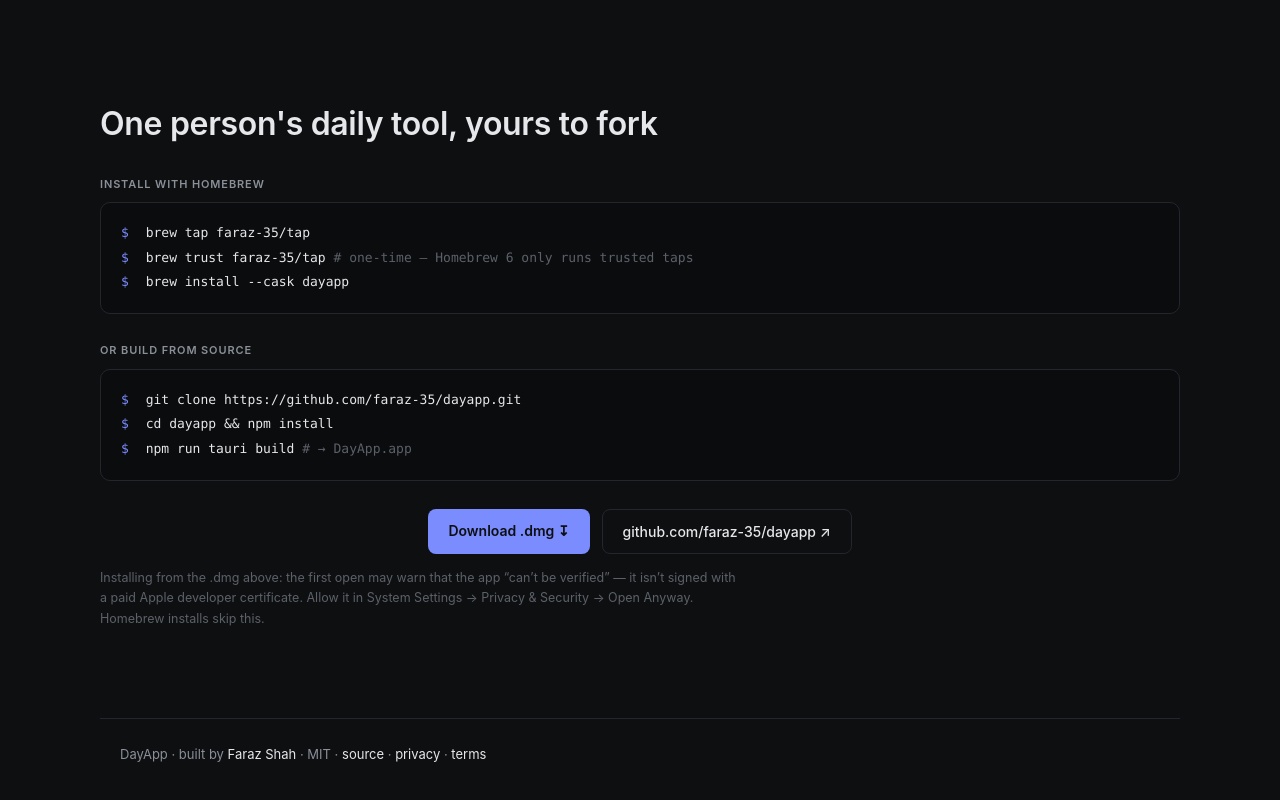
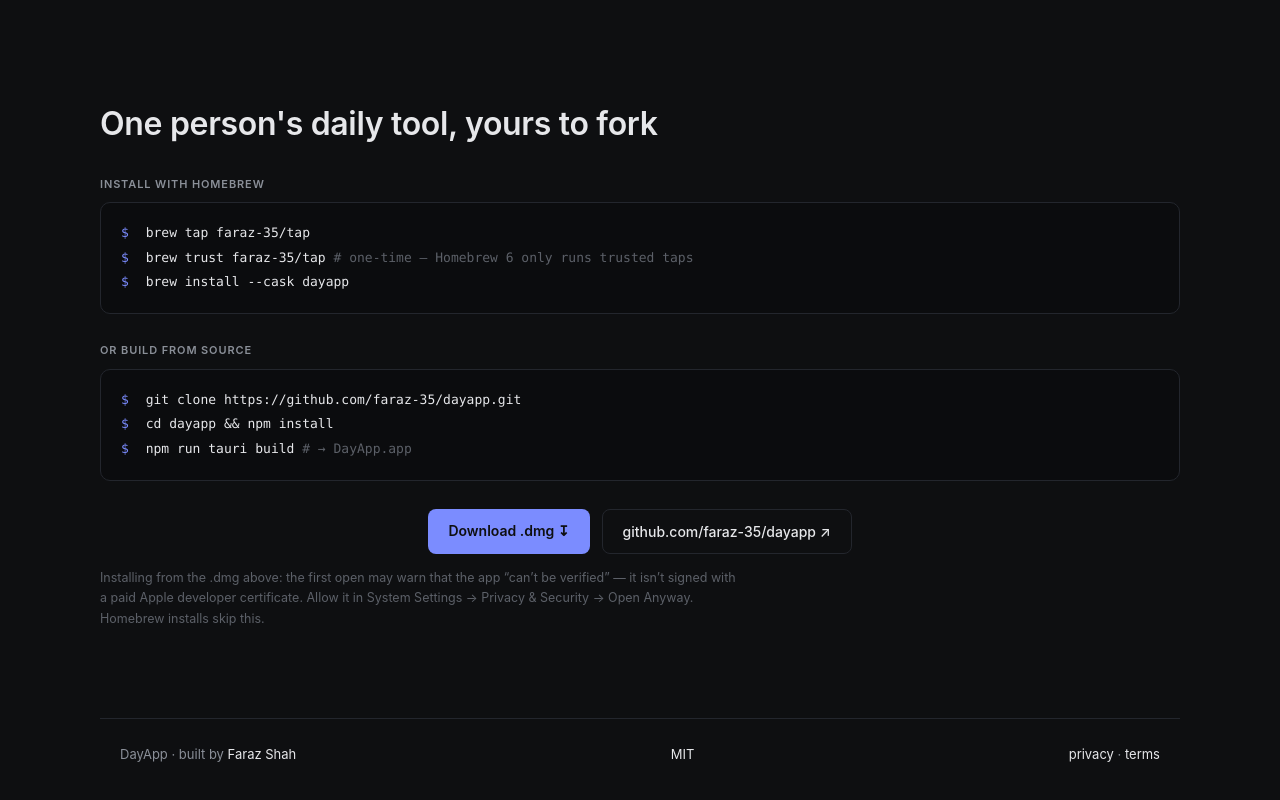
Before and after one commit to faraz-35/dayapp-site, a React (Vite) app: page / in a window 1280 px wide. Shown: the part 4251-5051 px from the top of the page. Built offline with nearby package versions, Linux system fonts and the light colour scheme.

Commit message:
footer: three columns — built-by left, MIT license link center, privacy/terms right; source link dropped (the open-source section above already carries it)

```diff
--- a/src/App.tsx
+++ b/src/App.tsx
@@ -138,9 +138,11 @@
   return (
     <footer className="wrap footer">
       <span>
-        DayApp · built by <a href="https://faraz-35.vercel.app">Faraz Shah</a> · MIT ·{' '}
-        <a href={GITHUB}>source</a> · <a href="#/privacy">privacy</a> ·{' '}
-        <a href="#/terms">terms</a>
+        DayApp · built by <a href="https://faraz-35.vercel.app">Faraz Shah</a>
+      </span>
+      <a href={`${GITHUB}/blob/main/LICENSE`}>MIT</a>
+      <span>
+        <a href="#/privacy">privacy</a> · <a href="#/terms">terms</a>
       </span>
     </footer>
   )
```
